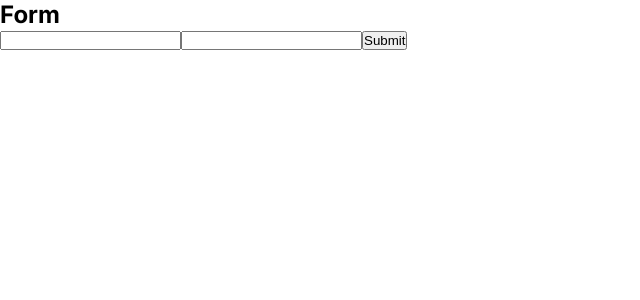
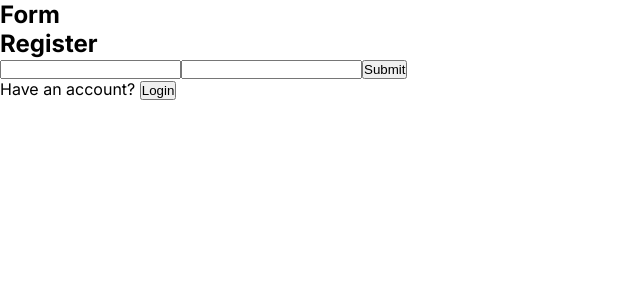
Before and after one commit to NSENGIYUMVA-Christian/weather-app-nextjs, a Next.js app in the folder client/: page /auth in a window 1280 px wide. Shown: the top 300 px of the page, without its empty margins (0-640 px from the left). Built offline with nearby package versions, Linux system fonts and the light colour scheme.

Commit message:
added toggle from login to register

```diff
--- a/client/app/auth/page.tsx
+++ b/client/app/auth/page.tsx
@@ -3,11 +3,15 @@ import React, { useState } from 'react';
 import axios from "axios"
 
 const AuthPage = () => {
+    /// user data
   const [formData, setFormData] = useState<any>({
     username: '',
     password: ''
   });
+  /// is user has an account
+  const [hasAccountAlready,setHasAccountAlready] = useState<boolean>(false)
 
+///// handle form change
   const handleChange = (event: React.ChangeEvent<HTMLInputElement>) => {
     setFormData({ ...formData, [event.target.name]: event.target.value });
   };
@@ -22,18 +26,28 @@ const AuthPage = () => {
     } catch (error) {
         console.log("there was an error")
     }
-
-
   };
 
   return (
     <div>
       <h2>Form</h2>
-      <form >
-        <input type='text' name='username' value={formData.username} onChange={handleChange} />
-        <input type='password' name='password' value={formData.password} onChange={handleChange} />
-        <button type='submit' onClick={submitFormData}>Submit</button>
-      </form>
+   {hasAccountAlready ?
+   <form >
+   <h2>Login</h2>
+   <input type='text' name='username' value={formData.username} onChange={handleChange} />
+   <input type='password' name='password' value={formData.password} onChange={handleChange} />
+   <button type='submit' onClick={submitFormData}>Submit</button>
+  <p>Don't have an account? <span> <button type='button' onClick={()=>setHasAccountAlready(false)} >Register</button> </span></p>
+ </form> :
+  <form >
+  <h2>Register</h2>
+  <input type='text' name='username' value={formData.username} onChange={handleChange} />
+  <input type='password' name='password' value={formData.password} onChange={handleChange} />
+  <button type='submit' onClick={submitFormData}>Submit</button>
+ <p>Have an account? <span> <button type='button' onClick={()=>setHasAccountAlready(true)} >Login</button> </span></p>
+</form>
+}
+
     </div>
   );
 };
```
